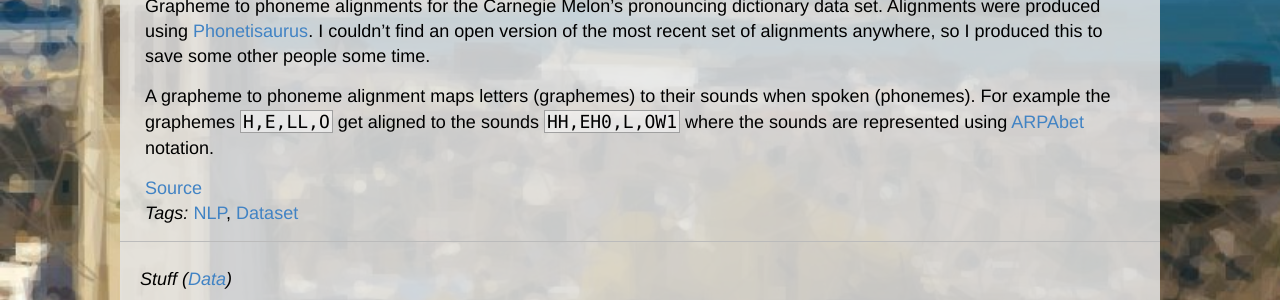
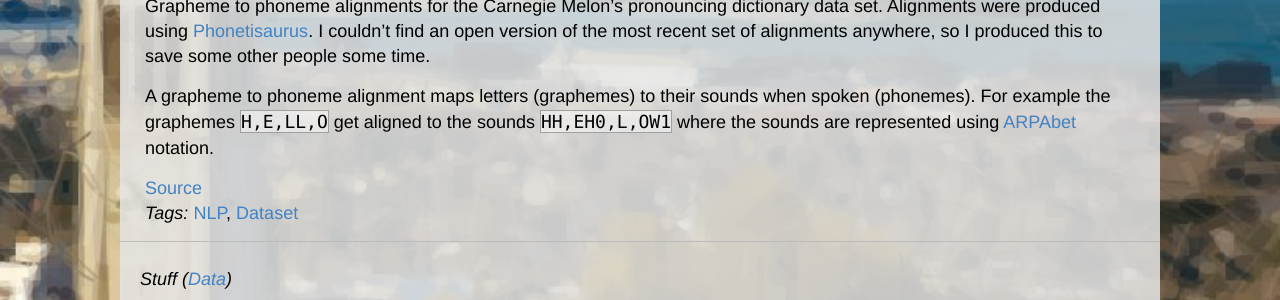
Before and after one commit to ckw017/ckw017.github.io, a Jekyll site: the page built from _tagarchive/dataset.md, in a window 1280 px wide. Shown: the part 435-735 px from the top of the page. Built offline with Jekyll 4.4.1, drawn with Linux system fonts in a browser that asks for light colours.

Commit message:
fix <code> padding

```diff
--- a/_sass/_highlights.scss
+++ b/_sass/_highlights.scss
@@ -19,7 +19,7 @@ div.highlight {
 
 code {
   font-family: "Menlo", "Monaco", "Andale Mono", "lucida console", "Courier New", monospace;
-  padding: 0px 2px 0px 2px;
+  padding: 0;
   border: 1px solid #a0a0a0;
   background-color: rgba(255, 255, 255, 0.5);
   color: #000000;
```
